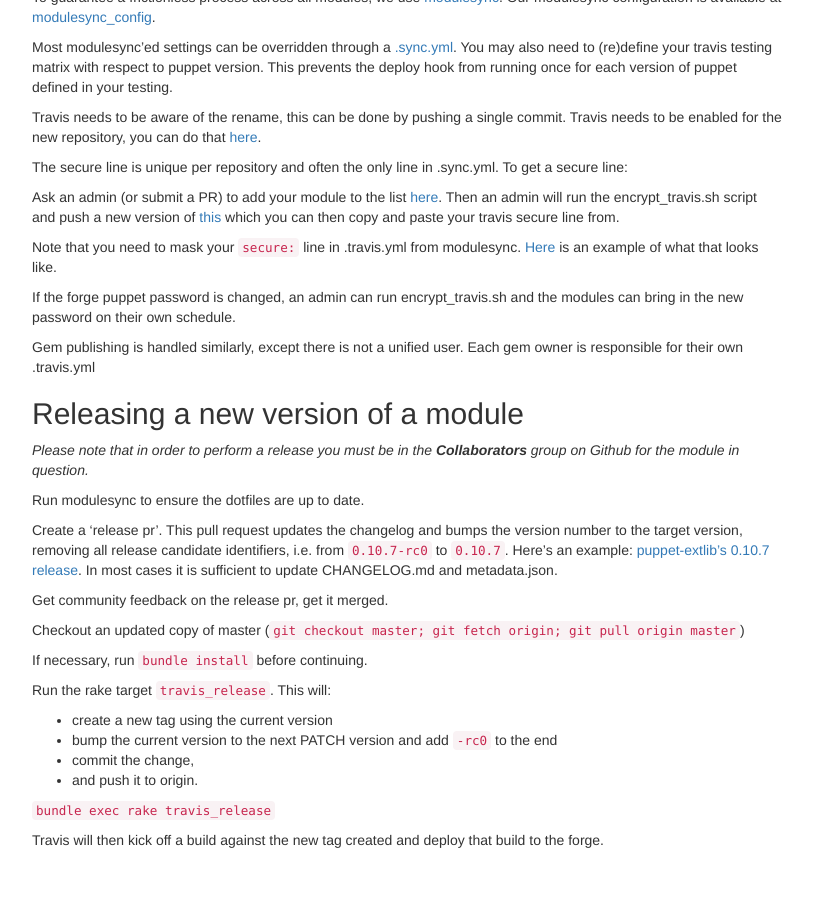
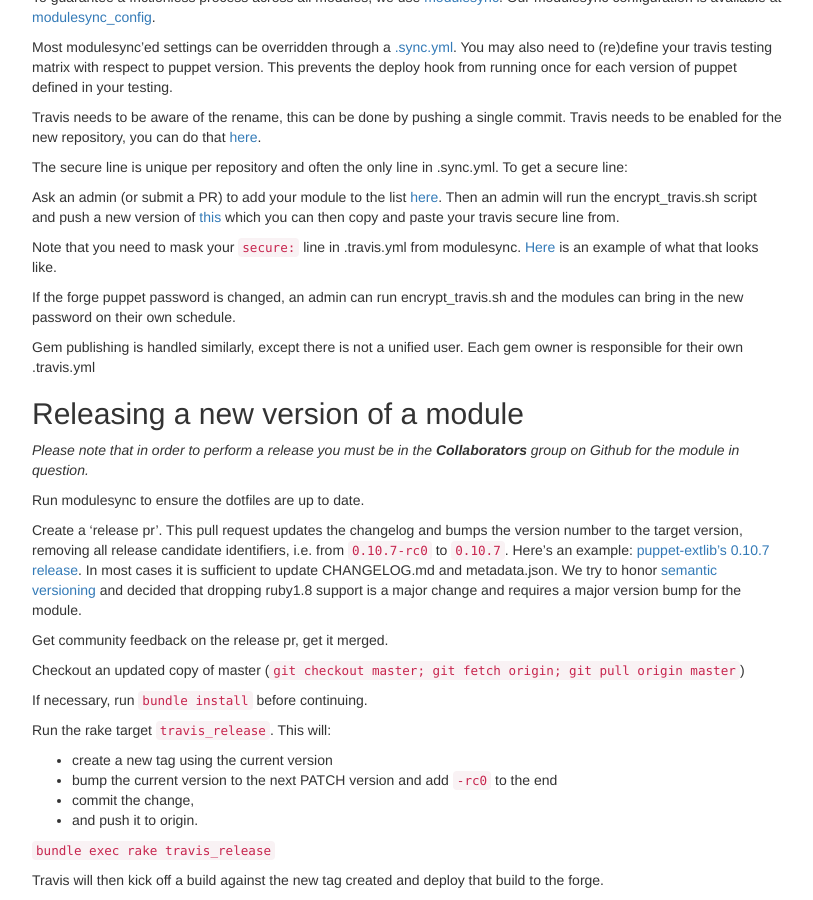
Before and after one commit to voxpupuli/voxpupuli.github.io, a Jekyll site: the page built from docs/index.md, in a window 1280 px wide and 900 px high, scrolled down 913 px. Shown: the whole window, without its empty margins (233-1046 px from the left). Built offline with Jekyll 4.4.1, drawn with Linux system fonts in a browser that asks for light colours; nearby versions of some CDN libraries; before the commit the page ends 1773 px from its top, so only the background shows below that.

Commit message:
add note about dropping ruby1.8 support

```diff
--- a/docs/index.md
+++ b/docs/index.md
@@ -65,7 +65,7 @@
 
 Run modulesync to ensure the dotfiles are up to date.
 
-Create a 'release pr'. This pull request updates the changelog and bumps the version number to the target version, removing all release candidate identifiers, i.e. from `0.10.7-rc0` to `0.10.7`. Here's an example: [puppet-extlib's 0.10.7 release](https://github.com/voxpupuli/puppet-extlib/pull/43). In most cases it is sufficient to update CHANGELOG.md and metadata.json.
+Create a 'release pr'. This pull request updates the changelog and bumps the version number to the target version, removing all release candidate identifiers, i.e. from `0.10.7-rc0` to `0.10.7`. Here's an example: [puppet-extlib's 0.10.7 release](https://github.com/voxpupuli/puppet-extlib/pull/43). In most cases it is sufficient to update CHANGELOG.md and metadata.json. We try to honor [semantic versioning](http://semver.org/) and decided that dropping ruby1.8 support is a major change and requires a major version bump for the module.
 
 Get community feedback on the release pr, get it merged.
 
```
